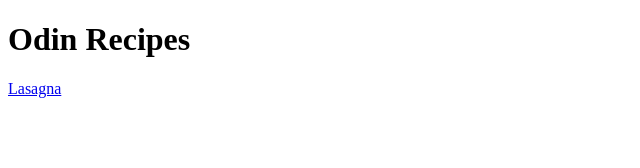
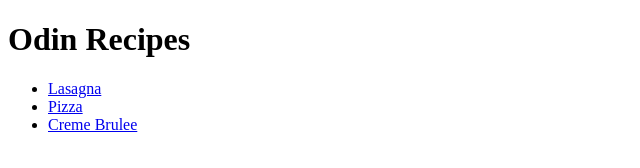
Before and after one commit to Tscript98/odin-recipes, a plain HTML site: page index.html in a window 1280 px wide. Shown: the whole page, without its empty margins (0-640 px from the left). Drawn offline with Linux system fonts and the light colour scheme.

Commit message:
Change recipe buttons to list format; add creme

```diff
--- a/index.html
+++ b/index.html
@@ -8,6 +8,10 @@
 
 <body>
     <h1>Odin Recipes</h1>
-    <a href="recipes/lasagna.html">Lasagna</a>
+    <ul>
+        <li><a href="recipes/lasagna.html">Lasagna</a></li>
+        <li><a href="recipes/pizza.html">Pizza</a></li>
+        <li><a href="recipes/creme-brulee.html">Creme Brulee</a></li>
+    </ul>
 </body>
 </html>
```
